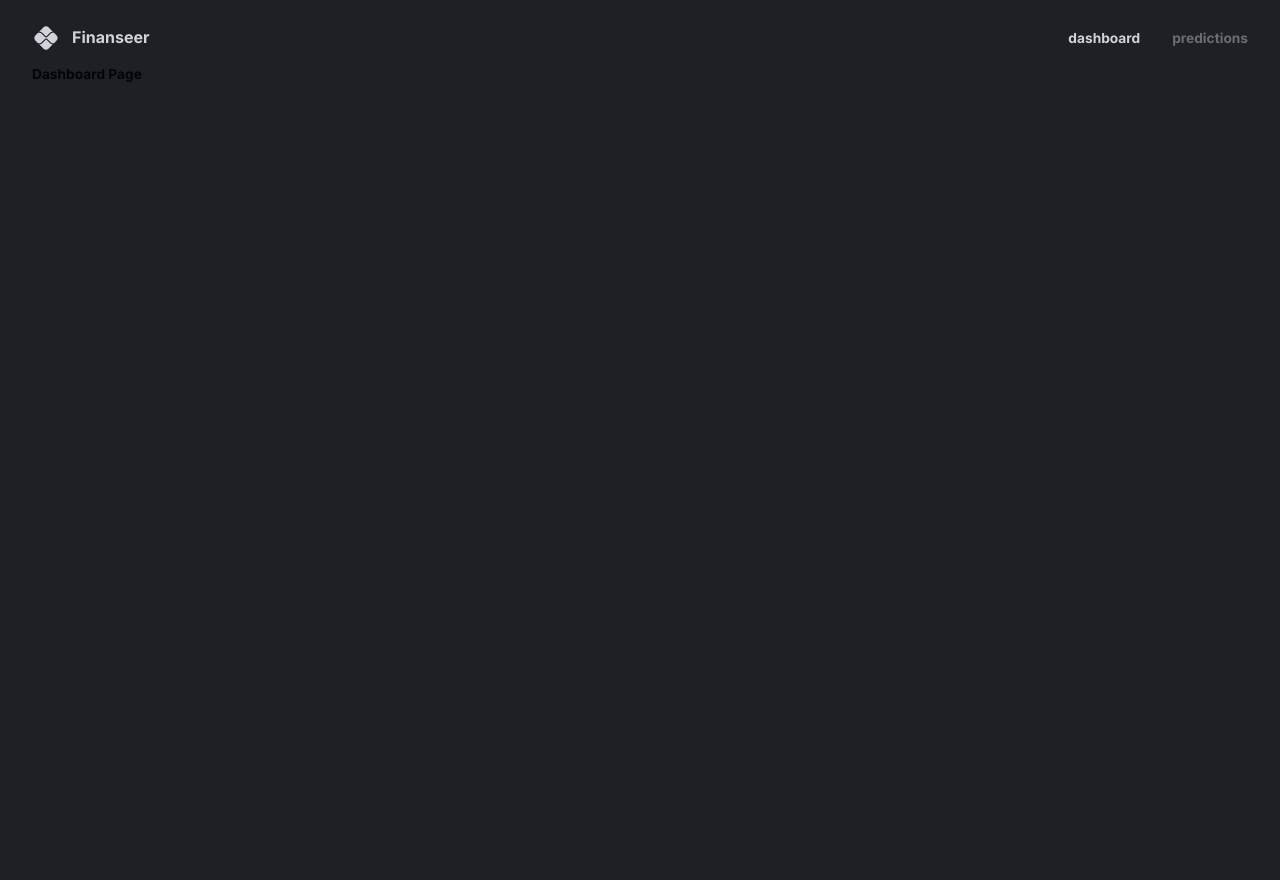
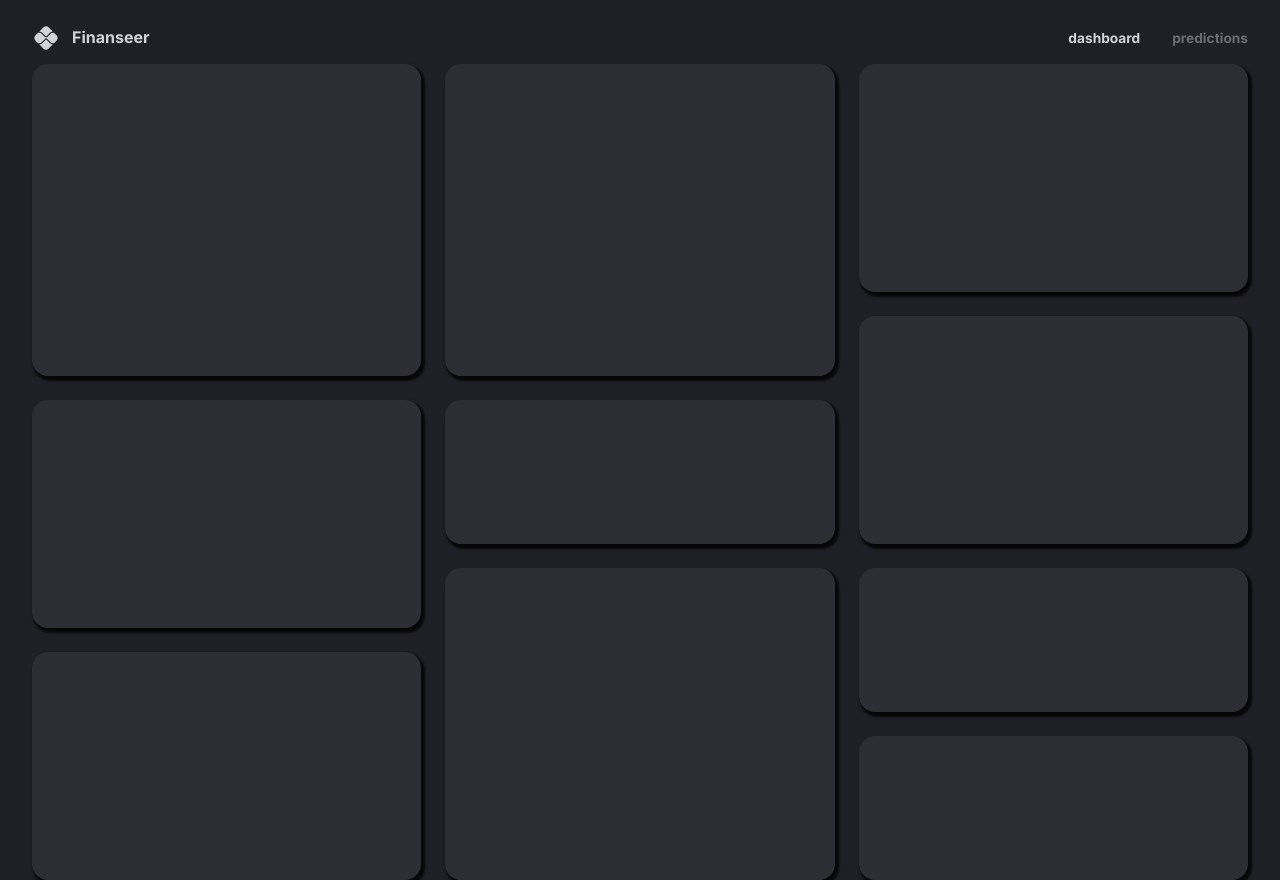
Before and after one commit to Anup-Gandhi/Finance_management_app, a React (Vite) app in the folder client/: page / in a window 1280 px wide. Before the commit the page ends 800 px from the top, so only its background shows below. Built offline with nearby package versions, Linux system fonts and the light colour scheme.

Commit message:
Created Index.tsx for Dashboard for the website

```diff
--- a/client/src/App.tsx
+++ b/client/src/App.tsx
@@ -5,6 +5,7 @@
 import { BrowserRouter, Route, Routes } from "react-router-dom";
 import { themeSettings } from "./theme";
 import Navbar from "@/scenes/navbar";
+import Dashboard from "@/scenes/dashboard";
 function App() {
   const theme = useMemo(() => createTheme(themeSettings), []);
   return (
@@ -15,7 +16,7 @@
           <Box width="100%" height="100%" padding="1rem 2rem 4rem 2rem ">
             <Navbar />
             <Routes>
-              <Route path="/" element={<div>Dashboard Page</div>} />
+              <Route path="/" element={<Dashboard />} />
               <Route
                path="/predictions"
                element={<div>Prediction page</div>} />
--- /dev/null
+++ b/client/src/components/DashboardBox.tsx
@@ -0,0 +1,10 @@
+import { Box } from "@mui/material";
+import { styled } from "@mui/system";
+
+const DashboardBox = styled(Box)(({ theme }) => ({
+  backgroundColor: theme.palette.background.light,
+  borderRadius: "1rem",
+  boxShadow: "0.15rem 0.2rem 0.15rem 0.1rem rgba(0, 0, 0, .8)",
+}));
+
+export default DashboardBox;
--- /dev/null
+++ b/client/src/scenes/dashboard/index.tsx
@@ -0,0 +1,79 @@
+import { Box, useMediaQuery } from "@mui/material";
+import DashboardBox from "@/components/DashboardBox";
+type Props = {}
+const gridTemplateLargeScreens = `
+    "a b c"
+    "a b c"
+    "a b c"
+    "a b f"
+    "d e f"
+    "d e f"
+    "d h i"
+    "g h i"
+    "g h j"
+    "g h j"
+`;
+const gridTemplateSmallScreens = `
+    "a"
+    "a"
+    "a"
+    "a"
+    "b"
+    "b"
+    "b"
+    "b"
+    "c"
+    "c"
+    "c"
+    "d"
+    "d"
+    "d"
+    "e"
+    "e"
+    "f"
+    "f"
+    "f"
+    "g"
+    "g"
+    "g"
+    "h"
+    "h"
+    "h"
+    "h"
+    "j"
+    "j"
+`
+
+
+const Dashboard = (props: Props) => {
+    const isAboveMediumScreens = useMediaQuery("(min-width: 1200px)");
+    return(
+        <Box width="100%" height="100%" display="grid" gap="1.5rem"
+        sx={
+            isAboveMediumScreens ? {
+            gridTemplateColumns: "repeat(3,minmax(370px, 1fr))",
+            gridTemplateRows: "repeat(10,minmax(60px, 1fr))",
+            gridTemplateAreas: gridTemplateLargeScreens,
+        } :{
+            gridTemplateColumns: "1fr",
+            gridTemplateRows: "80px",
+            gridTemplateAreas: gridTemplateSmallScreens,
+        }
+        }
+        >
+
+            <DashboardBox bgcolor="#fff" gridArea= "b" ></DashboardBox>
+            <DashboardBox bgcolor="#fff" gridArea= "c" ></DashboardBox>
+            <DashboardBox bgcolor="#fff" gridArea= "a" ></DashboardBox>
+            <DashboardBox bgcolor="#fff" gridArea= "d" ></DashboardBox>
+            <DashboardBox bgcolor="#fff" gridArea= "e" ></DashboardBox>
+            <DashboardBox bgcolor="#fff" gridArea= "f" ></DashboardBox>
+            <DashboardBox bgcolor="#fff" gridArea= "g" ></DashboardBox>
+            <DashboardBox bgcolor="#fff" gridArea= "h" ></DashboardBox>
+            <DashboardBox bgcolor="#fff" gridArea= "i" ></DashboardBox>
+            <DashboardBox bgcolor="#fff" gridArea= "j" ></DashboardBox>
+        </Box>
+    )
+}
+
+export default Dashboard
```
